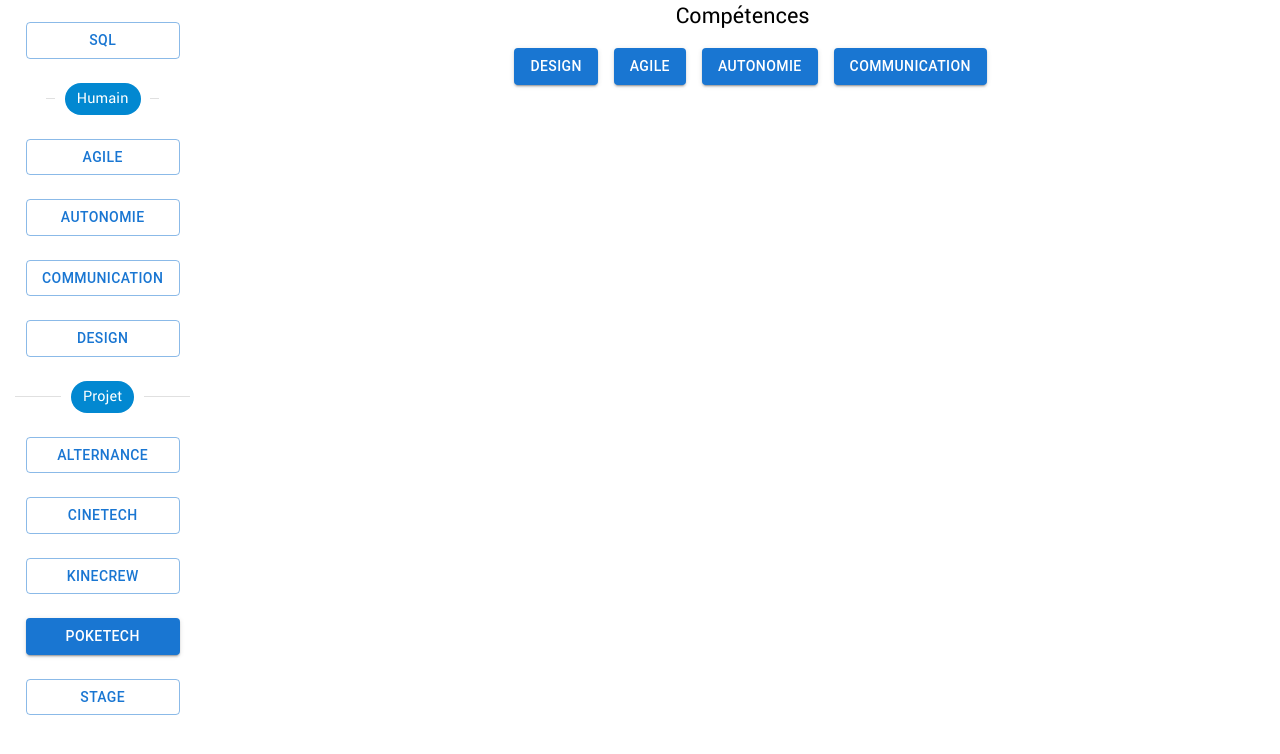
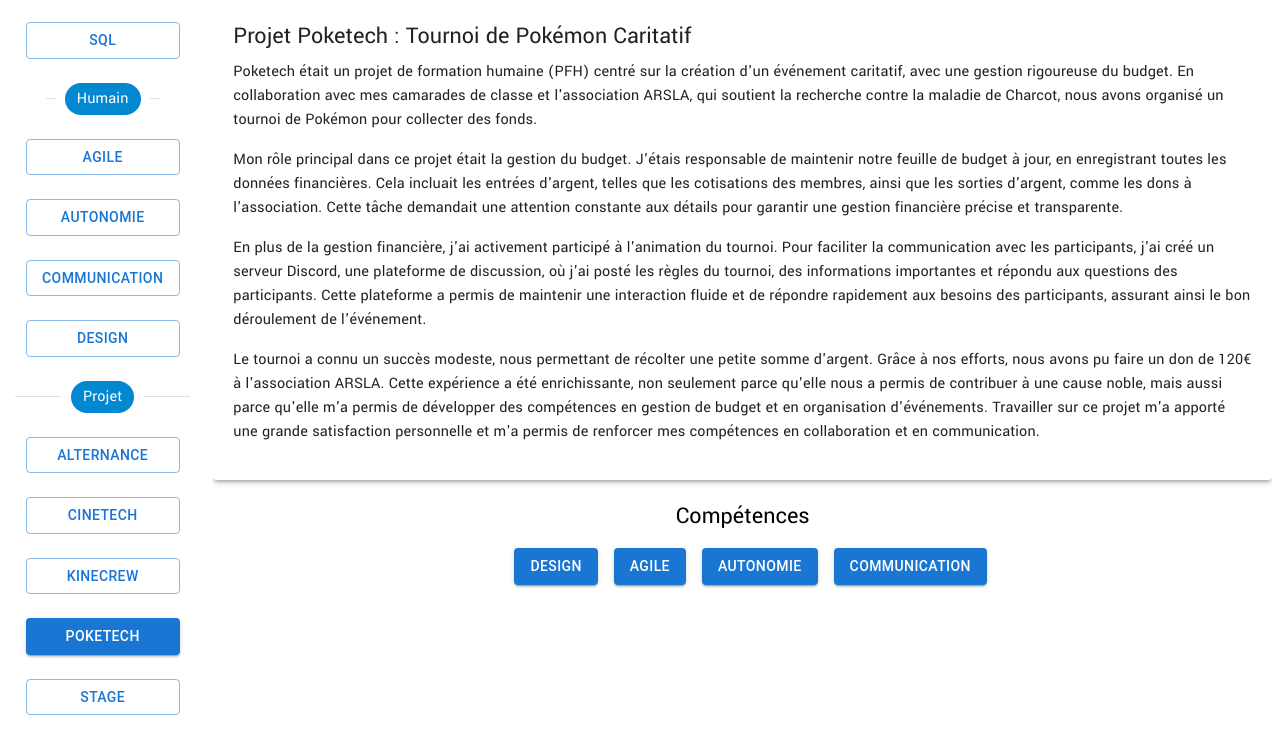
Before and after one commit to Toshiball/portfolio, a React (Vite) app: page / in a window 1280 px wide. Both pictures are taken after a click on the button "POKETECH". Shown: the part 75-829 px from the top of the page. Built offline with nearby package versions, Linux system fonts and the light colour scheme.

Commit message:
Projet poketech

```diff
--- a/src/App/Components/Body/project/poketech.tsx
+++ b/src/App/Components/Body/project/poketech.tsx
@@ -1,7 +1,43 @@
 import { Box, Paper, Typography } from "@mui/material";
 
 function TextPoketech() {
-	return <Box></Box>;
+	return (
+		<Box>
+			<Paper elevation={3} style={{ padding: "20px", marginBottom: "20px" }}>
+				<Typography variant="h5" gutterBottom>
+					Projet Poketech : Tournoi de Pokémon Caritatif
+				</Typography>
+				<Typography variant="body1" paragraph>
+					Poketech était un projet de formation humaine (PFH) centré sur la création d'un événement caritatif,
+					avec une gestion rigoureuse du budget. En collaboration avec mes camarades de classe et
+					l'association ARSLA, qui soutient la recherche contre la maladie de Charcot, nous avons organisé un
+					tournoi de Pokémon pour collecter des fonds.
+				</Typography>
+				<Typography variant="body1" paragraph>
+					Mon rôle principal dans ce projet était la gestion du budget. J'étais responsable de maintenir notre
+					feuille de budget à jour, en enregistrant toutes les données financières. Cela incluait les entrées
+					d'argent, telles que les cotisations des membres, ainsi que les sorties d'argent, comme les dons à
+					l'association. Cette tâche demandait une attention constante aux détails pour garantir une gestion
+					financière précise et transparente.
+				</Typography>
+				<Typography variant="body1" paragraph>
+					En plus de la gestion financière, j'ai activement participé à l'animation du tournoi. Pour faciliter
+					la communication avec les participants, j'ai créé un serveur Discord, une plateforme de discussion,
+					où j'ai posté les règles du tournoi, des informations importantes et répondu aux questions des
+					participants. Cette plateforme a permis de maintenir une interaction fluide et de répondre
+					rapidement aux besoins des participants, assurant ainsi le bon déroulement de l'événement.
+				</Typography>
+				<Typography variant="body1" paragraph>
+					Le tournoi a connu un succès modeste, nous permettant de récolter une petite somme d'argent. Grâce à
+					nos efforts, nous avons pu faire un don de 120€ à l'association ARSLA. Cette expérience a été
+					enrichissante, non seulement parce qu'elle nous a permis de contribuer à une cause noble, mais aussi
+					parce qu'elle m'a permis de développer des compétences en gestion de budget et en organisation
+					d'événements. Travailler sur ce projet m'a apporté une grande satisfaction personnelle et m'a permis
+					de renforcer mes compétences en collaboration et en communication.
+				</Typography>
+			</Paper>
+		</Box>
+	);
 }
 
 export default TextPoketech;
```
